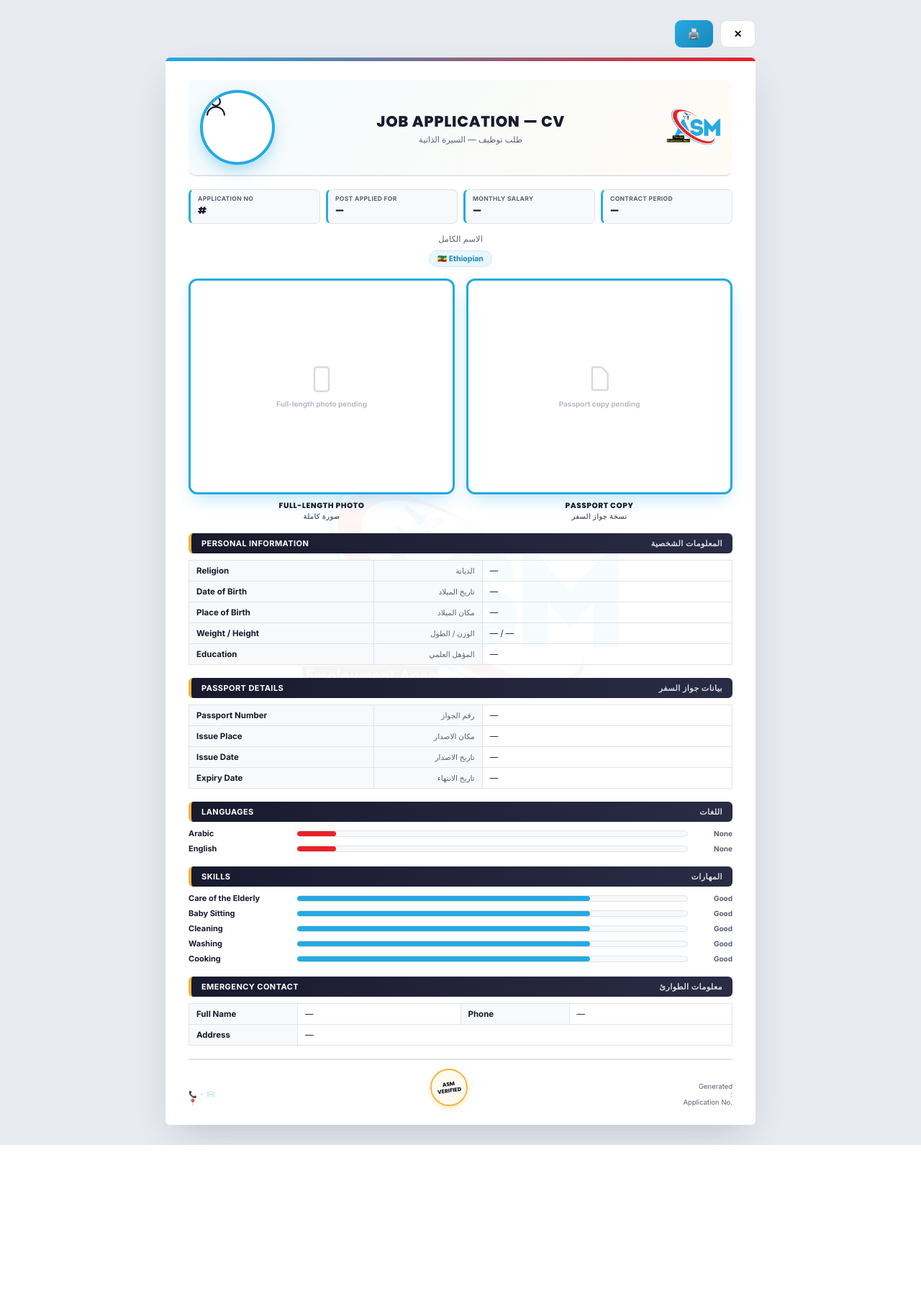
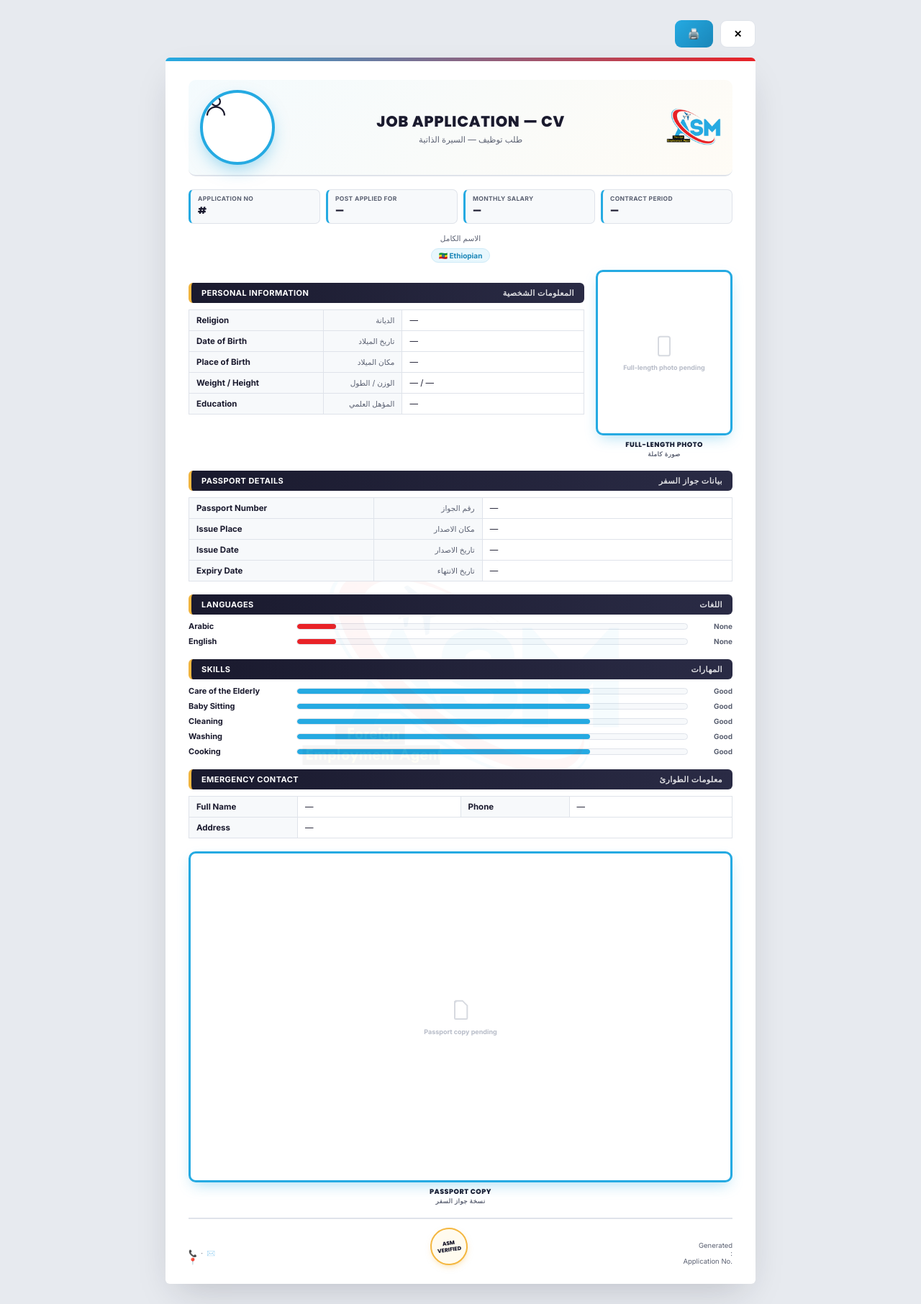
Before and after one commit to Tofi16/asmagency, a Python web app: template app/templates/admin/cv_print.html in a window 1280 px wide. Shown: the whole page at 72% size. Before the commit the page ends 1591 px from the top, so only its background shows below. Run offline with Jinja, Linux system fonts and the light colour scheme; the template is opened without the code that fills it, so the values that code supplies are empty.

Commit message:
Polish CV print layout

```diff
--- a/app/templates/admin/cv_print.html
+++ b/app/templates/admin/cv_print.html
@@ -40,22 +40,27 @@
 
   .partner-note{position:relative;background:var(--canvas);border:1px dashed var(--pro-blue);border-radius:7px;padding:7px 12px;font-size:10.5px;margin-bottom:14px;color:var(--authority)}
 
-  .name-block{margin-bottom:16px;text-align:center}
-  .name-block .en{font-family:'Poppins';font-weight:800;font-size:21px;color:var(--authority);letter-spacing:-.01em}
-  .name-block .ar{font-size:11.5px;color:var(--ink-muted);direction:rtl;margin-top:2px}
-  .name-block__chips{display:flex;gap:6px;margin-top:9px;flex-wrap:wrap;justify-content:center}
-  .name-chip{background:#E8F7FD;color:var(--pro-blue-dark);font-size:10.5px;font-weight:700;padding:4px 11px;border-radius:999px;border:1px solid #cdeaf7}
+  .name-block{margin-bottom:10px;text-align:center}
+  .name-block .en{font-family:'Poppins';font-weight:800;font-size:18px;color:var(--authority);letter-spacing:-.01em}
+  .name-block .ar{font-size:10.5px;color:var(--ink-muted);direction:rtl;margin-top:2px}
+  .name-block__chips{display:flex;gap:6px;margin-top:7px;flex-wrap:wrap;justify-content:center}
+  .name-chip{background:#E8F7FD;color:var(--pro-blue-dark);font-size:10px;font-weight:700;padding:3px 10px;border-radius:999px;border:1px solid #cdeaf7}
 
-  /* ===== Photo showcase — the 2 large, uncropped photos ===== */
-  .photo-showcase{position:relative;display:grid;grid-template-columns:1fr 1fr;gap:16px;margin-bottom:18px}
-  .showcase-box{border-radius:12px;border:3px solid var(--pro-blue);overflow:hidden;position:relative;box-shadow:0 10px 26px -8px rgba(37,170,226,.4);background:#fff;min-height:300px;display:flex;align-items:center;justify-content:center}
+  /* Compact profile layout: details beside the full-length photo. */
+  .profile-row{display:grid;grid-template-columns:1fr 190px;gap:16px;align-items:start;margin-bottom:14px}
+  .photo-block{position:relative}
+  .showcase-box{border-radius:10px;border:3px solid var(--pro-blue);overflow:hidden;position:relative;box-shadow:0 8px 20px -6px rgba(37,170,226,.4);background:#fff;display:flex;align-items:center;justify-content:center}
+  .showcase-box--full{height:230px}
+  .showcase-box--passport{min-height:460px}
   .showcase-box img{width:100%;height:100%;object-fit:contain;background:#fff}
   .showcase-box .photo-placeholder{width:100%;height:100%;display:flex;flex-direction:column;align-items:center;justify-content:center;gap:8px;color:#b7bcc8}
-  .showcase-box .photo-placeholder svg{width:40px;height:40px;opacity:.55}
-  .showcase-box .photo-placeholder span{font-size:10px;font-weight:700;text-align:center;padding:0 10px}
-  .showcase-label{font-family:'Poppins';font-size:10.5px;font-weight:800;text-align:center;color:var(--authority);margin-top:8px;text-transform:uppercase;letter-spacing:.05em}
-  .showcase-label .ar{display:block;font-family:'Inter';font-weight:600;font-size:9.5px;color:var(--ink-muted);text-transform:none;direction:rtl;margin-top:1px}
-  .verified-ribbon{position:absolute;top:10px;right:-30px;background:linear-gradient(90deg,var(--gold),#e2a12a);color:var(--authority);font-size:8px;font-weight:800;padding:3px 32px;transform:rotate(35deg);box-shadow:0 3px 8px rgba(0,0,0,.25);letter-spacing:.05em}
+  .showcase-box .photo-placeholder svg{width:32px;height:32px;opacity:.55}
+  .showcase-box .photo-placeholder span{font-size:9px;font-weight:700;text-align:center;padding:0 8px}
+  .showcase-label{font-family:'Poppins';font-size:9.5px;font-weight:800;text-align:center;color:var(--authority);margin-top:6px;text-transform:uppercase;letter-spacing:.05em}
+  .showcase-label .ar{display:block;font-family:'Inter';font-weight:600;font-size:8.5px;color:var(--ink-muted);text-transform:none;direction:rtl;margin-top:1px}
+  .verified-ribbon{position:absolute;top:8px;right:-28px;background:linear-gradient(90deg,var(--gold),#e2a12a);color:var(--authority);font-size:7px;font-weight:800;padding:2px 28px;transform:rotate(35deg);box-shadow:0 3px 8px rgba(0,0,0,.25);letter-spacing:.05em}
+
+  .passport-page{margin-top:18px}
 
   .section-title{position:relative;background:linear-gradient(90deg,var(--authority),#2a2b45);color:#fff;padding:7px 14px;font-size:11px;font-weight:700;letter-spacing:.04em;text-transform:uppercase;border-radius:6px;margin:18px 0 9px;display:flex;justify-content:space-between;align-items:center;border-left:4px solid var(--gold)}
   .section-title .ar{direction:rtl;font-weight:600;opacity:.85}
@@ -168,10 +179,19 @@
       </div>
     </div>
 
-    <!-- Photo showcase — large, uncropped (object-fit:contain), so the full photo is always visible -->
-    <div class="photo-showcase">
+    <div class="profile-row">
       <div>
-        <div class="showcase-box">
+        <div class="section-title"><span>Personal Information</span><span class="ar">المعلومات الشخصية</span></div>
+        <table class="info-tbl">
+          <tr><td class="label-en">Religion</td><td class="label-ar">الديانة</td><td class="value">{{ profile.religion or '—' }}</td></tr>
+          <tr><td class="label-en">Date of Birth</td><td class="label-ar">تاريخ الميلاد</td><td class="value">{{ applicant.date_of_birth.strftime('%d %m %Y') if applicant.date_of_birth else '—' }}</td></tr>
+          <tr><td class="label-en">Place of Birth</td><td class="label-ar">مكان الميلاد</td><td class="value">{{ profile.place_of_birth or '—' }}</td></tr>
+          <tr><td class="label-en">Weight / Height</td><td class="label-ar">الوزن / الطول</td><td class="value">{{ (profile.weight_kg ~ ' kg') if profile.weight_kg else '—' }} / {{ (profile.height_m ~ ' m') if profile.height_m else '—' }}</td></tr>
+          <tr><td class="label-en">Education</td><td class="label-ar">المؤهل العلمي</td><td class="value">{{ applicant.education_level or '—' }}</td></tr>
+        </table>
+      </div>
+      <div class="photo-block photo-block--full">
+        <div class="showcase-box showcase-box--full">
           {% if full_doc %}
             <img src="{{ url_for('static', filename='uploads/' ~ full_doc.stored_filename) }}" alt="Full-Length Photo">
             <div class="verified-ribbon">VERIFIED</div>
@@ -268,6 +258,28 @@
       <tr><td class="label">Address</td><td colspan="3">{{ profile.emergency_contact_address or '—' }}</td></tr>
     </table>
 
+    <div class="photo-block photo-block--passport passport-page">
+      <div class="showcase-box showcase-box--passport">
+        {% if passport_doc %}
+          {% if passport_doc.stored_filename.lower().endswith(('.jpg', '.jpeg', '.png')) %}
+            <img src="{{ url_for('static', filename='uploads/' ~ passport_doc.stored_filename) }}" alt="Passport Copy">
+            <div class="verified-ribbon">VERIFIED</div>
+          {% else %}
+            <div class="photo-placeholder">
+              <svg viewBox="0 0 24 24" fill="none" stroke="currentColor" stroke-width="1.5"><path d="M7 2h7l5 5v13a1 1 0 0 1-1 1H7a1 1 0 0 1-1-1V3a1 1 0 0 1 1 1z"/></svg>
+              <span>Passport on file as PDF — see Verify Documents</span>
+            </div>
+          {% endif %}
+        {% else %}
+          <div class="photo-placeholder">
+            <svg viewBox="0 0 24 24" fill="none" stroke="currentColor" stroke-width="1.5"><path d="M7 2h7l5 5v13a1 1 0 0 1-1 1H7a1 1 0 0 1-1-1V3a1 1 0 0 1 1 1z"/></svg>
+            <span>Passport copy pending</span>
+          </div>
+        {% endif %}
+      </div>
+      <div class="showcase-label">Passport Copy<span class="ar">نسخة جواز السفر</span></div>
+    </div>
+
     <div class="doc-footer">
       <div>
         <strong>{{ company_name }}</strong><br>
```
Also changed, not shown: other parts of app/templates/admin/cv_print.html (+8 -32 lines).
